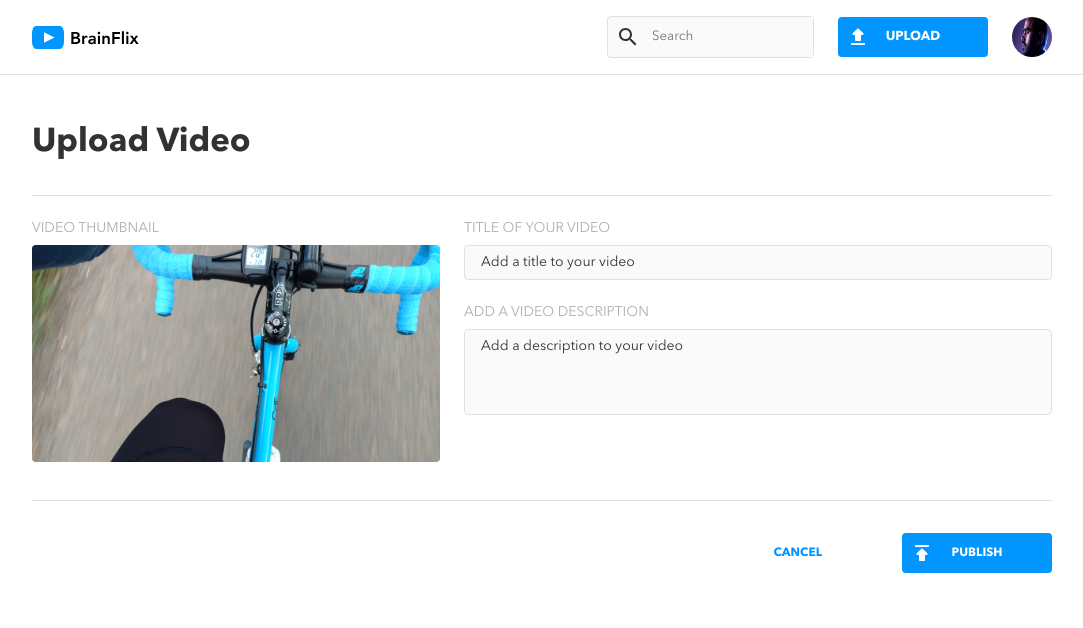
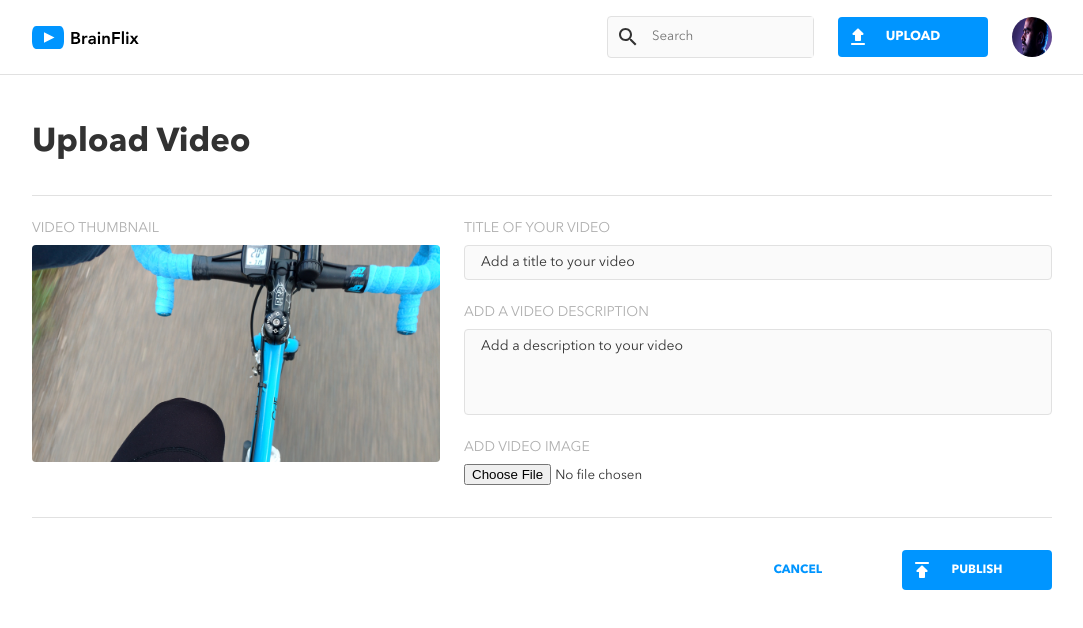
Before and after one commit to Sandro927/Alejandro-Mandala-BrainFlix, a React (Create React App) app: page /upload in a window 1280 px wide. Shown: the top 628 px of the page, without its empty margins (98-1181 px from the left). Built offline with nearby package versions, Linux system fonts and the light colour scheme; what javascript-time-ago would draw is missing.

Commit message:
added an option to upload video image

```diff
--- a/src/components/ActiveVideoComments/ActiveVideoComments.js
+++ b/src/components/ActiveVideoComments/ActiveVideoComments.js
@@ -48,7 +48,7 @@ class ActiveVideoComments extends Component {
               <textarea className="comments__textarea" id="newComment" name="newComment" rows="5" placeholder="Add a new comment" value={this.state.newComment} onChange={this.handleChange} />
             </div>
             <button className="comments__button" type="submit">
-              <img src={AddCommentIcon} className="comments__icon" />COMMENT
+              <img src={AddCommentIcon} className="comments__icon" alt="Add Comment Icon"/>COMMENT
             </button>
           </form>
         </div>
--- a/src/components/UploadForm/UploadForm.js
+++ b/src/components/UploadForm/UploadForm.js
@@ -8,7 +8,8 @@ export class UploadForm extends Component {
   state = {
     videoTitle: "",
     videoDescription: "",
-    submit: false
+    videoImage: "",
+    submit: false,
   }
 
   handleChange = (e) => {
@@ -35,6 +36,7 @@ export class UploadForm extends Component {
       this.setState({
         videoTitle: "",
         videoDescription: "",
+        videoImage: "",
         submit: false
       })
     })
@@ -75,11 +77,21 @@ export class UploadForm extends Component {
               value={this.state.videoDescription}
               tabIndex="1"
             />
+
+            <label className="form__label" htmlFor="videoImage">ADD VIDEO IMAGE</label>
+            <input
+              className={(this.state.submit && !this.state.videoImage) ?  "form__file form__file--error" : "form__file"}
+              name="videoImage"
+              type='file'
+              onChange={this.handleChange}
+              value={this.state.videoImage}
+              tabIndex="1"
+            />
           </div>
         </div>
         <div className="form__buttons">
           <button className="form__submit">
-            <img className="form__icon" src={uploadIcon}></img>
+            <img className="form__icon" src={uploadIcon} alt="Upload form icon"></img>
             PUBLISH
           </button>
           <Link className="form__link" to='/'>CANCEL</Link>
--- a/src/components/UploadForm/UploadForm.scss
+++ b/src/components/UploadForm/UploadForm.scss
@@ -134,12 +134,12 @@
         }
     }
 
-    &__text--error:active, &__textarea--error:active {
+    &__text:active, &__textarea:active, &__file:active {
         border: 2px solid c.$brainflix-blue;
     }
 
 
-    &__text--error, &__textarea--error {
+    &__text--error, &__textarea--error, &__file--error {
         border: 2px solid #D22D2D;
     }
 
@@ -150,4 +150,5 @@
         transform: translateY(-50%);
         margin-left: 0.5rem;
     }
+
 }
--- a/src/pages/VideoPlayer/VideoPlayer.js
+++ b/src/pages/VideoPlayer/VideoPlayer.js
@@ -52,7 +52,6 @@ export class VideoPlayer extends Component {
     const prevId = prevProps.match.params.id;
     if (prevId !== currId) {
       this.initializeActiveVideo();
-      console.log(this.state.activeVideoData);
       window.scrollTo(0, 0);
     }
   }
```
Also changed, not shown: src/components/PageNotFound/PageNotFound.scss (deleted).
